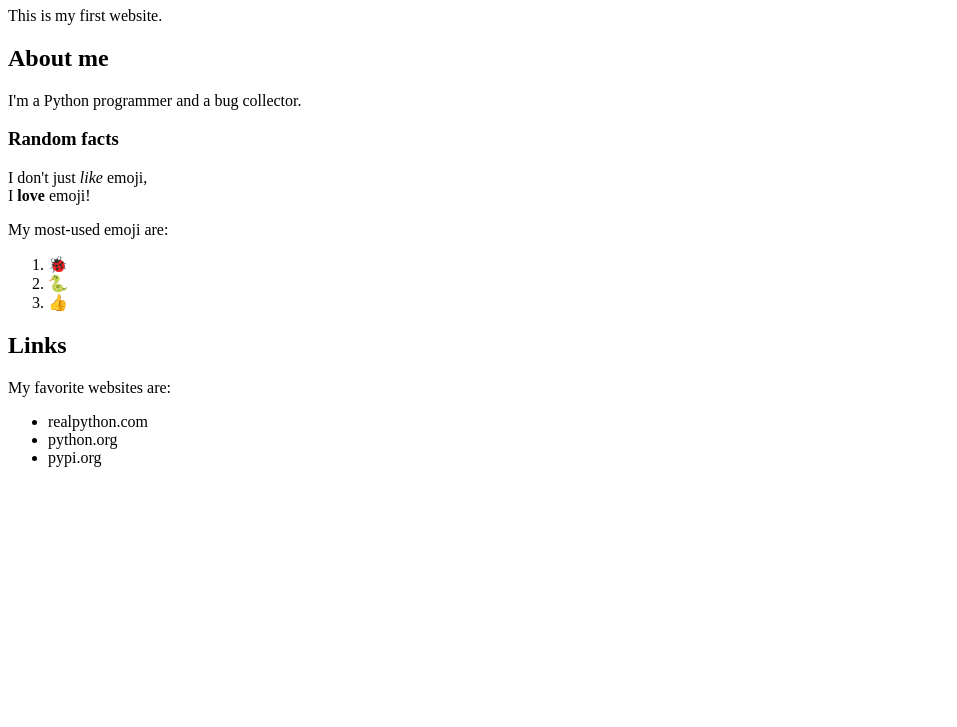
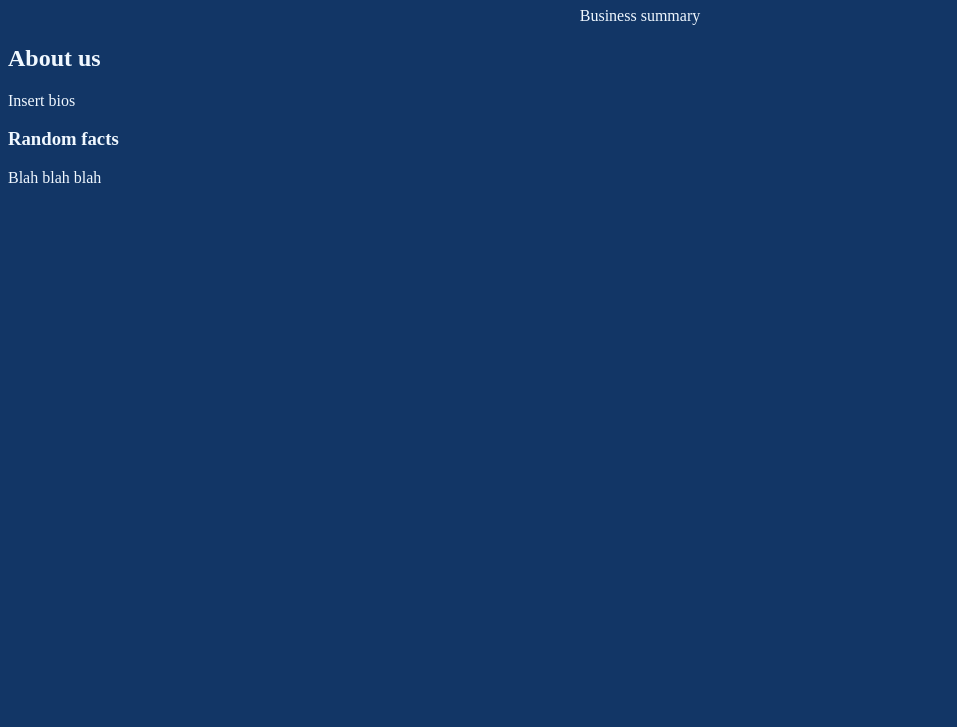
Before and after one commit to jpre195/optimal-tech-solutions, a plain HTML site: page index.html in a window 1280 px wide. Shown: the part 73-800 px from the top of the page, without its empty margins (0-957 px from the left). Drawn offline with Linux system fonts and the light colour scheme.

Commit message:
feat: Barebones website

```diff
--- a/index.html
+++ b/index.html
@@ -4,31 +4,31 @@
 <html lang="en">
 <head>
     <meta charset="utf-8">
-    <title>Am I HTML already?</title>
+    <title>OPtimal Technology Solutions</title>
+    <style>
+        .centered {
+            text-align: center;
+        }
+        .left-aligned {
+            text-align: left;
+        }
+        body {
+            background-color: rgb(18 54 102);
+            color: rgb(240, 248, 255);
+        }
+    </style>
 </head>
 <body>
-<h1>Hello, World Wide Web!</h1>
-<p>This is my first website.</p>
+<h1 class="centered">OPtimal Technology Solutions (OPTS)</h1>
+<p class="centered">Business summary</p>
 
-<h2>About me</h2>
-<p>I'm a Python programmer and a bug collector.</p>
+<h2>About us</h2>
+<p>Insert bios</p>
 
 <h3>Random facts</h3>
-<p>I don't just <em>like</em> emoji,<br>
-I <strong>love</strong> emoji!</p>
-<p>My most-used emoji are:</p>
-<ol>
-    <li>🐞</li>
-    <li>🐍</li>
-    <li>👍</li>
-</ol>
+<p>
+    Blah blah blah
+</p>
 
-<h2>Links</h2>
-<p>My favorite websites are:</p>
-<ul>
-    <li>realpython.com</li>
-    <li>python.org</li>
-    <li>pypi.org</li>
-</ul>
 </body>
 </html>
```
